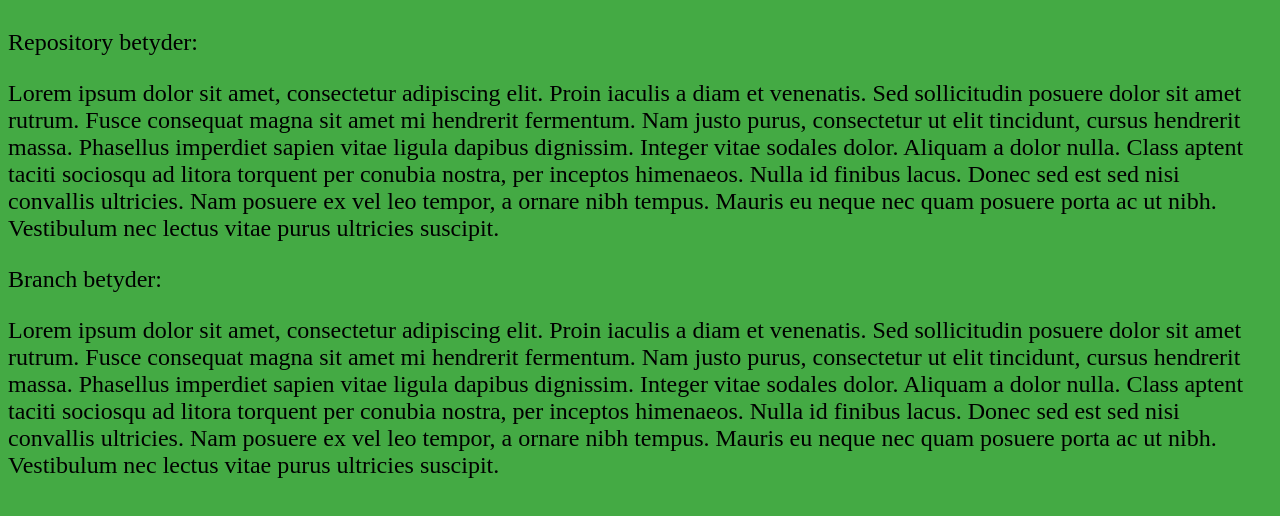
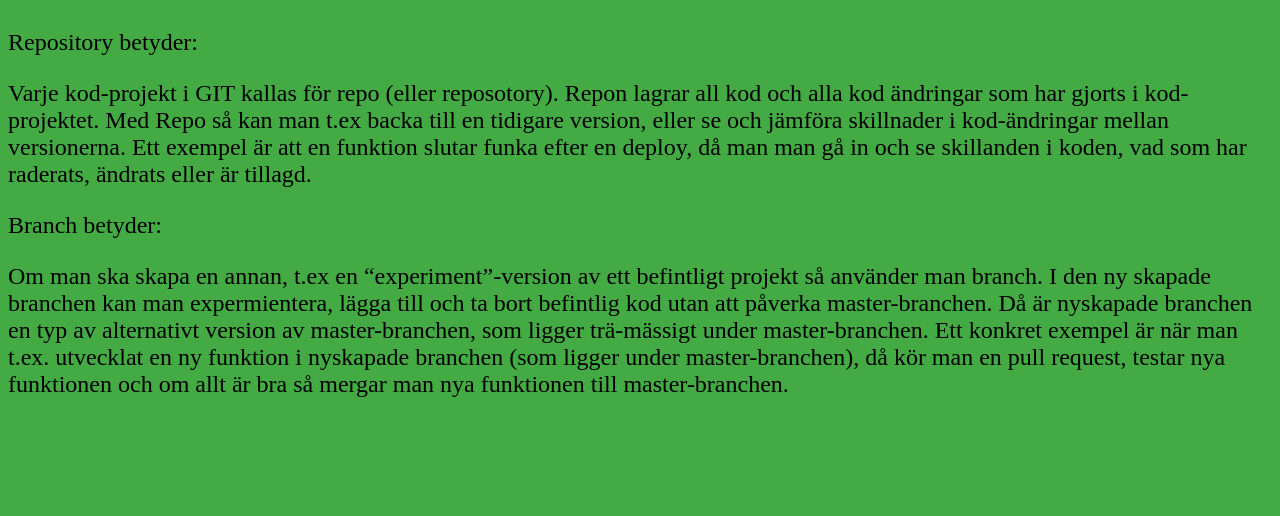
Before and after one commit to talebhammoude/vh-slut_g, a plain HTML site: page term1.html in a window 1280 px wide. Shown: the part 90-606 px from the top of the page. Drawn offline with Linux system fonts and the light colour scheme.

Commit message:
Rättar till text i term filer

```diff
--- a/term1.html
+++ b/term1.html
@@ -7,7 +7,7 @@
   <body>
       <h1>Terminologi</h1>
       <p>Repository betyder:</p>
-      <p>Lorem ipsum dolor sit amet, consectetur adipiscing elit. Proin iaculis a diam et venenatis. Sed sollicitudin posuere dolor sit amet rutrum. Fusce consequat magna sit amet mi hendrerit fermentum. Nam justo purus, consectetur ut elit tincidunt, cursus hendrerit massa. Phasellus imperdiet sapien vitae ligula dapibus dignissim. Integer vitae sodales dolor. Aliquam a dolor nulla. Class aptent taciti sociosqu ad litora torquent per conubia nostra, per inceptos himenaeos. Nulla id finibus lacus. Donec sed est sed nisi convallis ultricies. Nam posuere ex vel leo tempor, a ornare nibh tempus. Mauris eu neque nec quam posuere porta ac ut nibh. Vestibulum nec lectus vitae purus ultricies suscipit.</p>
+      <p>Varje kod-projekt i GIT kallas för repo (eller reposotory). Repon lagrar all kod och alla kod ändringar som har gjorts i kod-projektet. Med Repo så kan man t.ex backa till en tidigare version, eller se och jämföra skillnader i kod-ändringar mellan versionerna. Ett exempel är att en funktion slutar funka efter en deploy, då man man gå in och se skillanden i koden, vad som har raderats, ändrats eller är tillagd.</p>
       <p>Branch betyder:</p>
-      <p>Lorem ipsum dolor sit amet, consectetur adipiscing elit. Proin iaculis a diam et venenatis. Sed sollicitudin posuere dolor sit amet rutrum. Fusce consequat magna sit amet mi hendrerit fermentum. Nam justo purus, consectetur ut elit tincidunt, cursus hendrerit massa. Phasellus imperdiet sapien vitae ligula dapibus dignissim. Integer vitae sodales dolor. Aliquam a dolor nulla. Class aptent taciti sociosqu ad litora torquent per conubia nostra, per inceptos himenaeos. Nulla id finibus lacus. Donec sed est sed nisi convallis ultricies. Nam posuere ex vel leo tempor, a ornare nibh tempus. Mauris eu neque nec quam posuere porta ac ut nibh. Vestibulum nec lectus vitae purus ultricies suscipit.</p>
+      <p>Om man ska skapa en annan, t.ex en “experiment”-version av ett befintligt projekt så använder man branch. I den ny skapade branchen kan man expermientera, lägga till och ta bort befintlig kod utan att påverka master-branchen. Då är nyskapade branchen en typ av alternativt version av master-branchen, som ligger trä-mässigt under master-branchen. Ett konkret exempel är när man t.ex. utvecklat en ny funktion i nyskapade branchen (som ligger under master-branchen), då kör man en pull request, testar nya funktionen och om allt är bra så mergar man nya funktionen till master-branchen. </p>
 </html>
```
Also changed, not shown: term2.html (+1 -1 lines).
